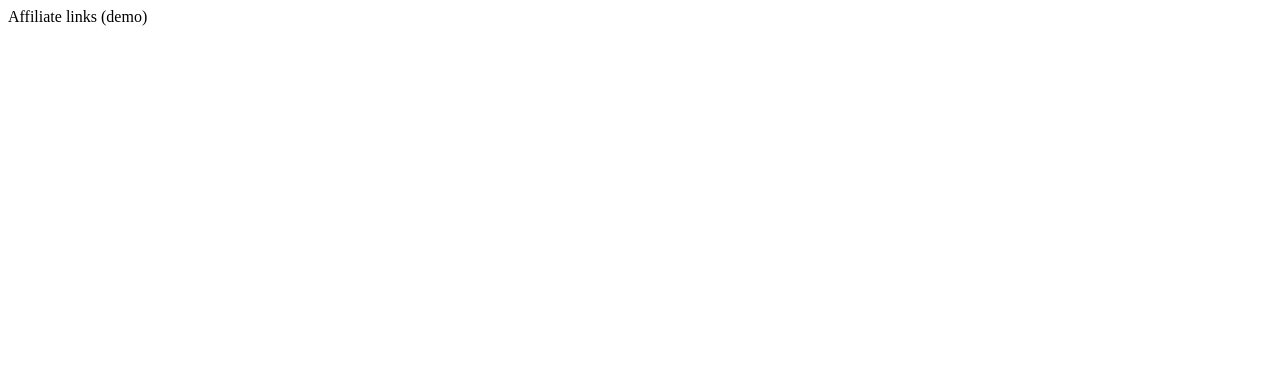
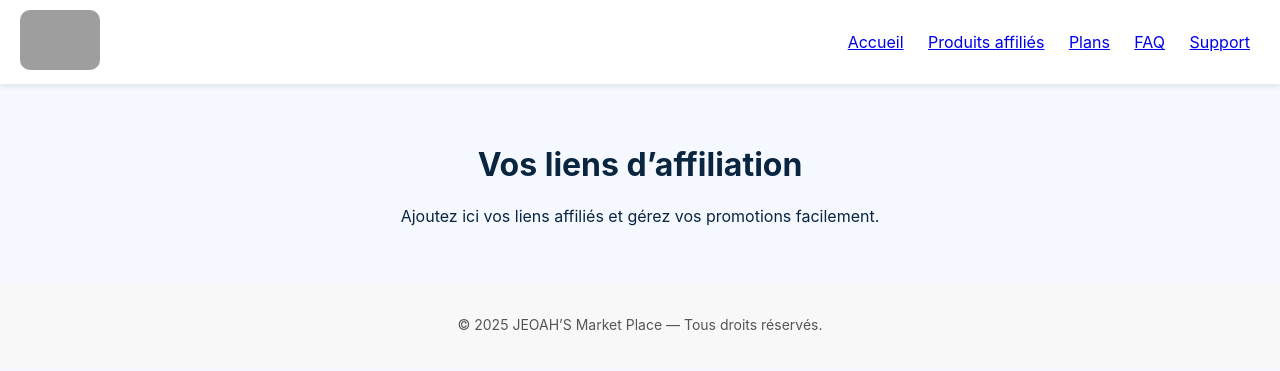
Before and after one commit to jeoahs1-max/JEOAH-S-Market-Place.web.ap, a plain HTML site: page affiliate-links.html in a window 1280 px wide. Drawn offline with Linux system fonts and the light colour scheme; grey boxes are pictures that could not be loaded.

Commit message:
Update affiliate-links.html
affiliate-links.html

```diff
--- a/affiliate-links.html
+++ b/affiliate-links.html
@@ -1 +1,32 @@
-<!doctype html><html><body>Affiliate links (demo)</body></html>
+<!DOCTYPE html>
+<html lang="fr">
+<head>
+  <meta charset="UTF-8" />
+  <meta name="viewport" content="width=device-width, initial-scale=1.0" />
+  <title>Liens d’affiliation — JEOAH’S Market Place</title>
+  <link rel="stylesheet" href="style.css" />
+</head>
+<body>
+  <header style="display: flex; align-items: center; justify-content: space-between; padding: 10px 20px; background: #fff; box-shadow: 0 2px 6px rgba(0,0,0,0.1);">
+    <a href="index.html">
+      <img src="https://i.ibb.co/Gfrddby1/Screenshot-20251007-140607-Gallery.jpg" alt="Logo JEOAH’S Market Place" style="height: 60px; border-radius: 10px;">
+    </a>
+    <nav>
+      <a href="index.html" style="margin: 0 10px;">Accueil</a>
+      <a href="produits-affiliés.html" style="margin: 0 10px;">Produits affiliés</a>
+      <a href="plans.html" style="margin: 0 10px;">Plans</a>
+      <a href="faq.html" style="margin: 0 10px;">FAQ</a>
+      <a href="support.html" style="margin: 0 10px;">Support</a>
+    </nav>
+  </header>
+
+  <main style="padding: 40px; text-align: center;">
+    <h1>Vos liens d’affiliation</h1>
+    <p>Ajoutez ici vos liens affiliés et gérez vos promotions facilement.</p>
+  </main>
+
+  <footer style="text-align: center; padding: 20px; background: #f8f8f8; font-size: 14px; color: #555;">
+    <p>© 2025 JEOAH’S Market Place — Tous droits réservés.</p>
+  </footer>
+</body>
+</html>
```
